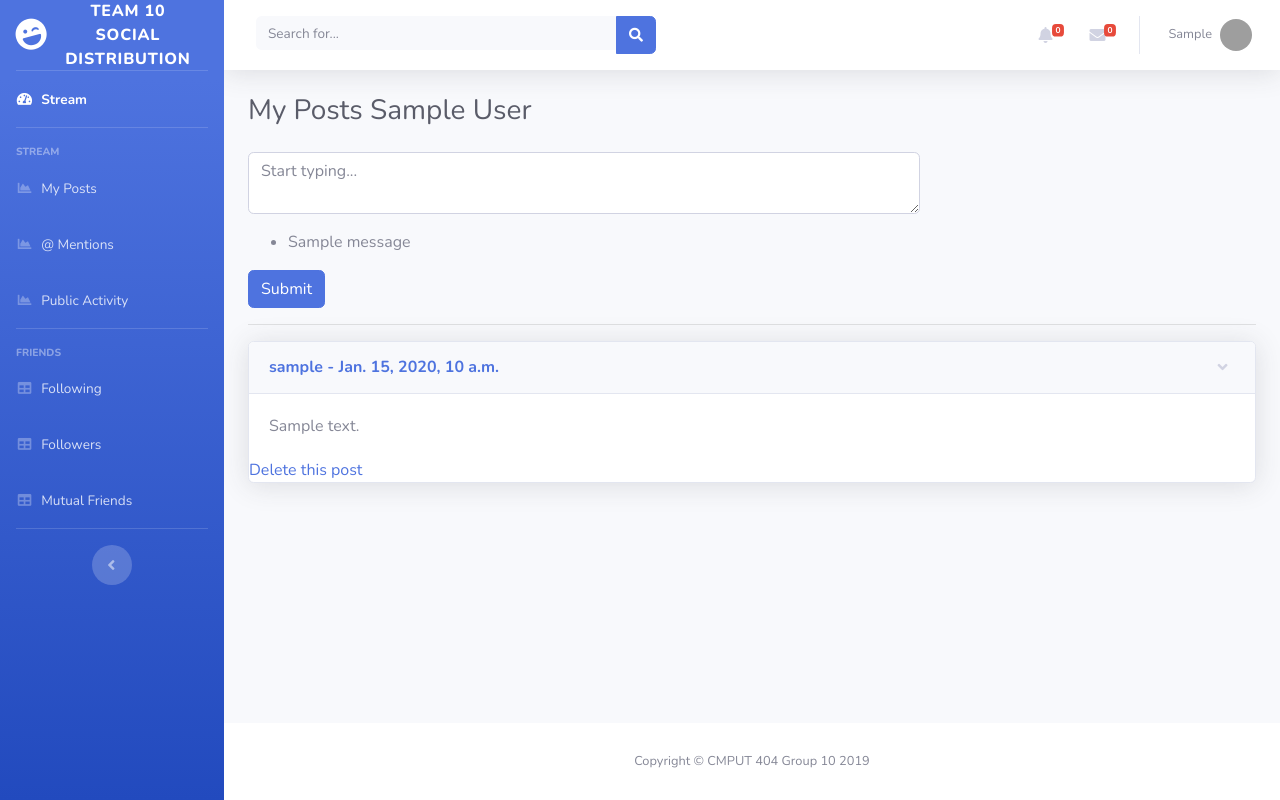
After one commit to olivaC/group-cmput404-project, a Django app: page /my-posts in a window 1280 px wide. The commit adds this page. Run offline with Django 3.2, Linux system fonts and the light colour scheme; a user stored in the database is signed in; tables that the repository leaves empty hold one stand-in row (values such as "Sample post"); one stand-in notice (Sample message) is shown; some libraries are stand-ins or nearby versions; grey boxes are pictures that could not be loaded.

Commit message:
#16 create my post page

```diff
--- /dev/null
+++ b/app/templates/myposts.html
@@ -0,0 +1,56 @@
+{% extends 'base.html' %}
+
+
+{% block page_title %}
+    401 Group | Dashboard
+{% endblock %}
+
+{% block content %}
+    <h1 class="h3 mb-4 text-gray-800">My Posts {{ user.first_name }} {{ user.last_name }}</h1>
+    <div>
+        <form action="" method="POST">
+            {% csrf_token %}
+            <div class="col-lg-8">
+                <!-- /.panel-heading -->
+                <div class="form-group row">
+                    {{ form.post.errors }}
+                    <textarea id="id_text" name="text" placeholder="Start typing..."
+                              class="form-control">{{ form.text.value|default:"" }}</textarea>
+
+                </div>
+            </div>
+            {% if messages %}
+                <ul class="messages">
+                    {% for message in messages %}
+                        <li{% if message.tags %} class="{{ message.tags }}"{% endif %}>{{ message }}</li>
+                    {% endfor %}
+                </ul>
+            {% endif %}
+            <button class="btn btn-primary" type="submit">Submit</button>
+        </form>
+
+    </div>
+    <hr>
+    <div>
+        {% for post in posts %}
+            <div class="card shadow mb-4">
+                <!-- Card Header - Accordion -->
+                <a href="#collapseCardExample{{ post.id }}" class="d-block card-header py-3" data-toggle="collapse"
+                   role="button"
+                   aria-expanded="true" aria-controls="collapseCardExample">
+                    <h6 class="m-0 font-weight-bold text-primary">{{ post.author.username }}
+                        - {{ post.date_created }}</h6>
+
+                </a>
+                <!-- Card Content - Collapse -->
+                <div class="collapse show" id="collapseCardExample{{ post.id }}">
+                    <div class="card-body">
+                        {{ post.text }}
+                    </div>
+                    <a href="/delete/{{ post.id }}">Delete this post </a>
+
+                </div>
+            </div>
+        {% endfor %}
+    </div>
+{% endblock %}
--- a/app/templates/sidebar.html
+++ b/app/templates/sidebar.html
@@ -30,9 +30,9 @@
     </div>
 
     <li class="nav-item">
-        <a class="nav-link" href="charts.html">
+        <a class="nav-link" href="my-posts">
             <i class="fas fa-fw fa-chart-area"></i>
-            <span>My Activity</span></a>
+            <span>My Posts</span></a>
     </li>
     <li class="nav-item">
         <a class="nav-link" href="charts.html">
--- a/app/urls.py
+++ b/app/urls.py
@@ -17,5 +17,6 @@ urlpatterns = [
     path('accounts/login/', views.login_view, name='login'),
     path('accounts/logout', views.logout_view, name="logout"),
     path('register', views.register_view, name="register"),
+    path('my-posts', views.my_posts_view, name="myposts"),
     url(r'^delete/(?P<id>\d+)/$', views.delete_post, name="delete")
 ]
--- a/app/views/views.py
+++ b/app/views/views.py
@@ -43,8 +43,36 @@ def index(request):
     return render(request, 'index.html', request.context)
 
 
+@login_required
+def my_posts_view(request):
+    user = request.user
+    request.context['user'] = user
+
+    posts = Post.objects.all().filter(author=user.user).order_by('-id')
+
+    if request.method == 'POST':
+        next = request.POST.get("next", reverse("app:index"))
+        form = PostCreateForm(request.POST)
+        try:
+            if form.is_valid():
+                if form.cleaned_data.get('text'):
+                    Post.objects.create(author=user.user, text=form.cleaned_data.get('text'))
+                    return HttpResponseRedirect(reverse('app:index'))
+            request.context['next'] = next
+            messages.warning(request, 'Cannot post something empty!')
+
+
+        except:
+            request.context['next'] = request.GET.get('next', reverse("app:index"))
+
+    form = PostCreateForm()
+    request.context['form'] = form
+    request.context['posts'] = posts
+
+    return render(request, 'myposts.html', request.context)
+
+
 def delete_post(request, id=None):
-
     post = get_object_or_404(Post, id=id)
 
     try:
```
